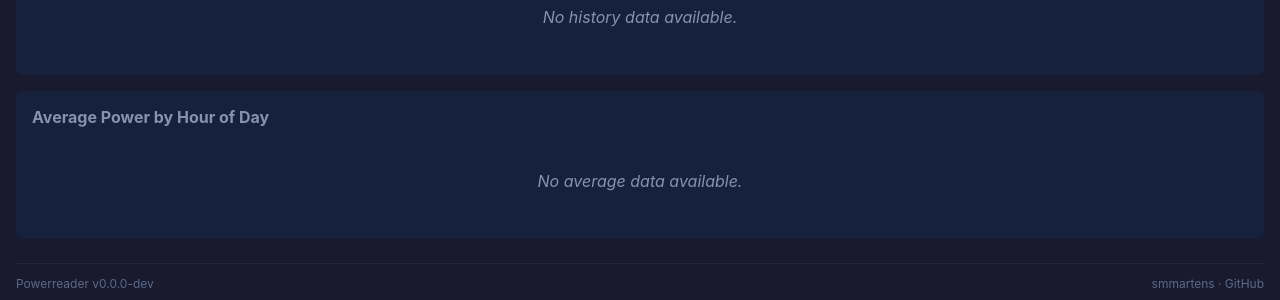
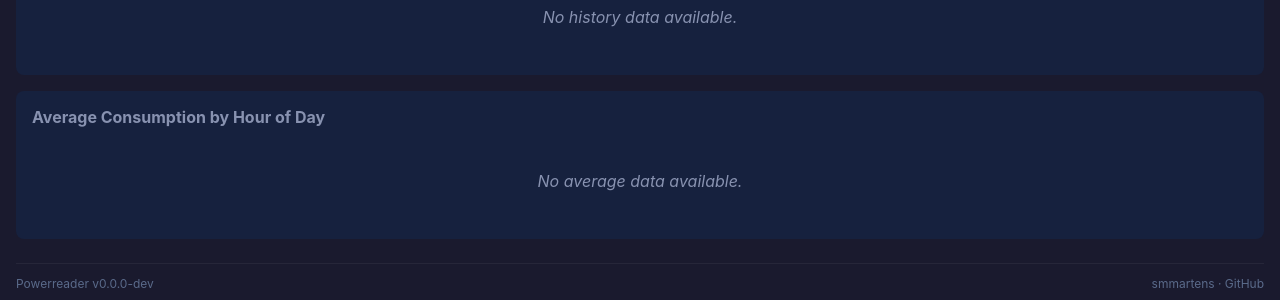
Before and after one commit to smmartens/powerreader, a FastAPI app: page / in a window 1280 px wide. Shown: the part 334-634 px from the top of the page. Run offline with FastAPI, Linux system fonts and the light colour scheme; data that the repository does not hold is empty.

Commit message:
Fix: relabel dashboard chart units from Watts to Wh
The aggregation computes energy consumed per bucket (Wh), not
instantaneous power (W). Updated chart labels and headings to
reflect the correct unit.

Co-Authored-By: Claude Opus 4.6 <noreply@anthropic.com>

```diff
--- a/powerreader/templates/dashboard.html
+++ b/powerreader/templates/dashboard.html
@@ -111,7 +111,7 @@
     </div>
 
     <div class="panel">
-        <h2>Average Power by Hour of Day</h2>
+        <h2>Average Consumption by Hour of Day</h2>
         <div class="chart-container">
             <canvas id="avg-chart"></canvas>
         </div>
@@ -202,7 +202,7 @@
                     data: {
                         labels: labels,
                         datasets: [{
-                            label: "Avg Power (W)",
+                            label: "Consumption (Wh)",
                             data: values,
                             borderColor: "#00d4ff",
                             backgroundColor: "rgba(0,212,255,0.1)",
@@ -223,7 +223,7 @@
                             y: {
                                 ticks: { color: "#8892b0" },
                                 grid: { color: "rgba(255,255,255,0.05)" },
-                                title: { display: true, text: "Watts", color: "#8892b0" }
+                                title: { display: true, text: "Wh", color: "#8892b0" }
                             }
                         }
                     }
@@ -261,7 +261,7 @@
                     data: {
                         labels: labels,
                         datasets: [{
-                            label: "Avg Power (W)",
+                            label: "Avg Consumption (Wh)",
                             data: byHour,
                             backgroundColor: "rgba(0,212,255,0.6)",
                             borderColor: "#00d4ff",
@@ -280,7 +280,7 @@
                             y: {
                                 ticks: { color: "#8892b0" },
                                 grid: { color: "rgba(255,255,255,0.05)" },
-                                title: { display: true, text: "Watts", color: "#8892b0" }
+                                title: { display: true, text: "Wh", color: "#8892b0" }
                             }
                         }
                     }
```
